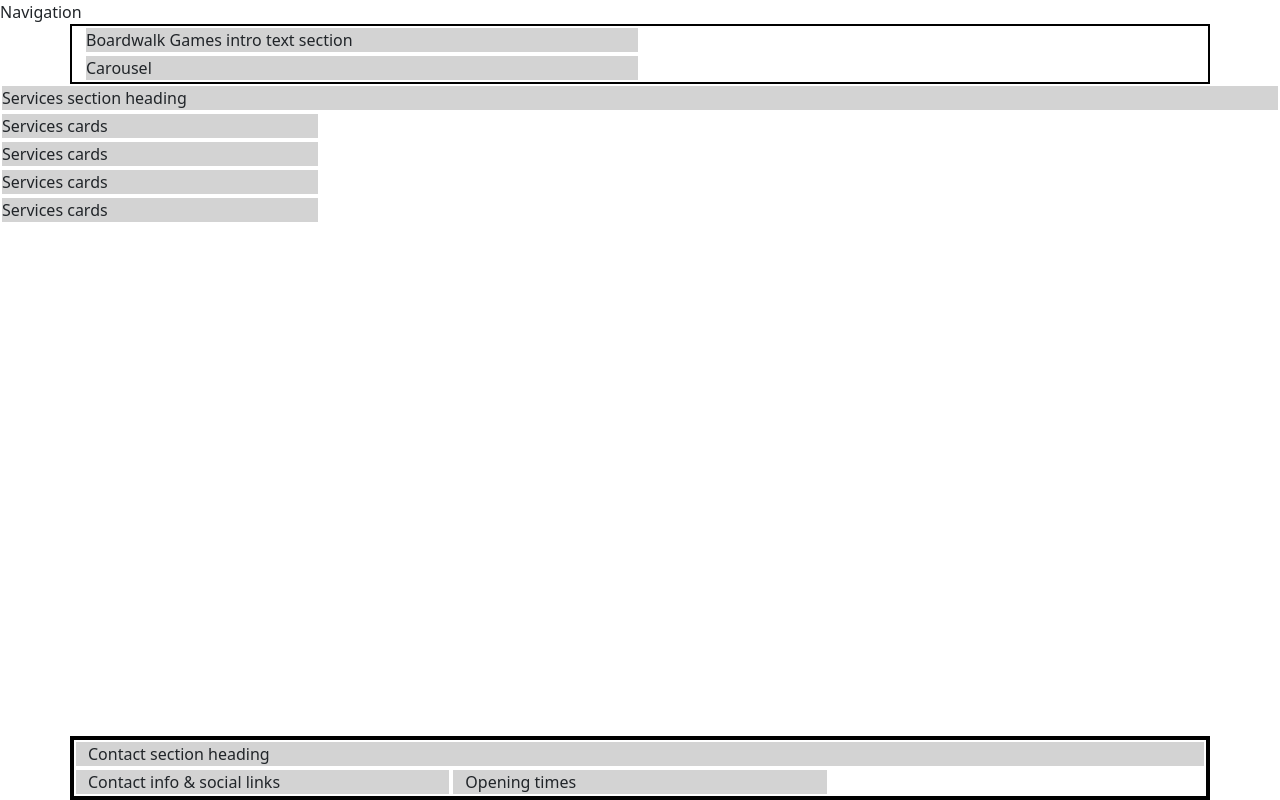
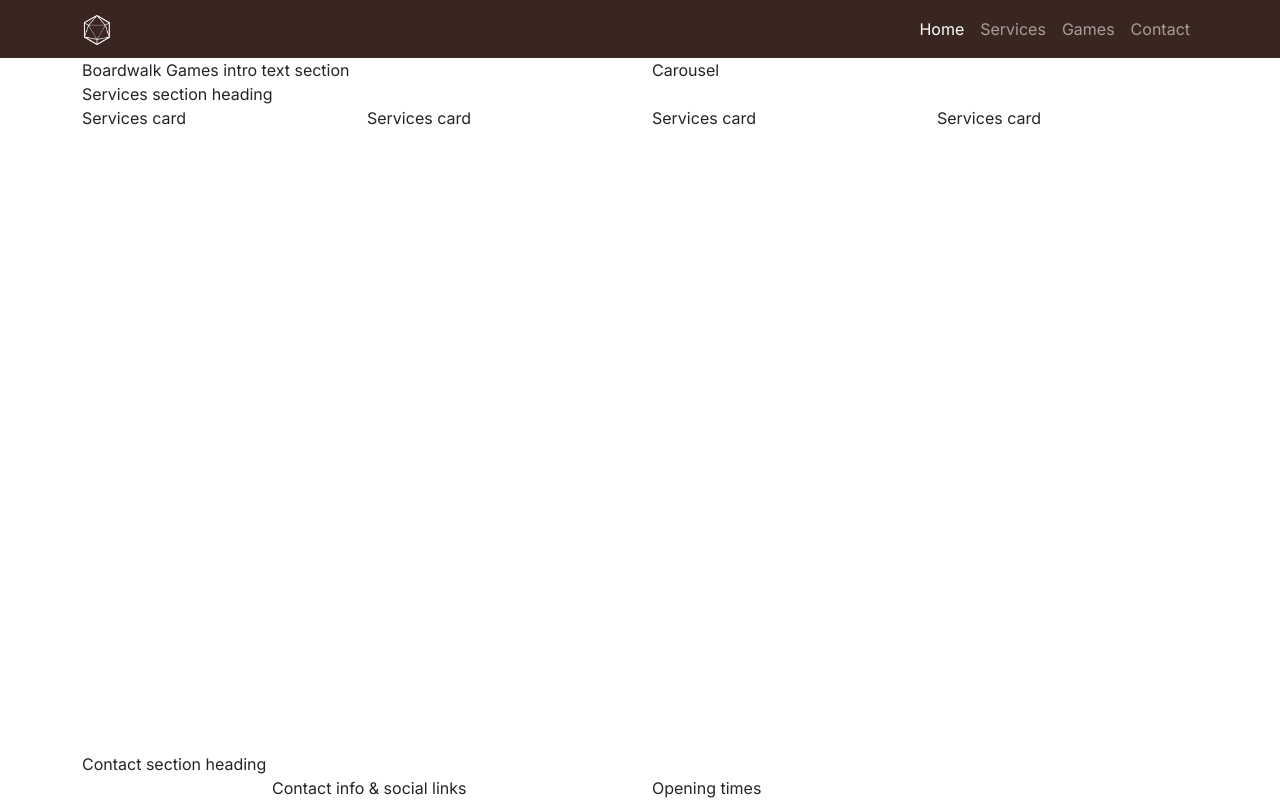
Before and after one commit to RaunTheIronshod/boardwalk-games, a plain HTML site: page index.html in a window 1280 px wide. Drawn offline with nearby package versions, Linux system fonts and the light colour scheme; a web font is replaced by a local one.

Commit message:
Add homepage navigation and styled the navbar

```diff
--- a/Assets/css/style.css
+++ b/Assets/css/style.css
@@ -1,17 +1,18 @@
-/* google fonts */
-@import url("https://fonts.googleapis.com/css2?family=Inter:ital,opsz,wght@0,14..32,100..900;1,14..32,100..900&family=Lato:wght@300&family=Macondo&family=Oswald:wght@200..700&display=swap");
+/* Google fonts import */
+@import url("https://fonts.googleapis.com/css2?family=Inter:wght@100..900&family=Macondo&display=swap");
 
 /* CSS Variables */
 :root {
     --primary-font: "Inter", sans-serif;
-    --secondary-font: "Macondo", sans-serif;
+    --secondary-font: "Macondo", cursive;
     --primary-color: #3a2620; /* dark brown */
     --secondary-color: #aa9581; /* light brown */
     --highlight-color: #416a8e; /* blue */
     --highlight-color-light: #7a9fc2; /* light blue */
 }
 
-/* Global Styles */
+/* Global styles */
+
 body {
     font-family: var(--primary-font);
 }
@@ -23,13 +24,22 @@ h3 {
     color: var(--primary-color);
 }
 
-sub-heading-color {
+.sub-heading-color {
     color: var(--highlight-color);
 }
 
+/* Navbar styles */
+
+#navbar {
+    background-color: var(--primary-color);
+}
+
+#navbar .logo {
+    width: 30px;
+}
 /* grid visualisation CSS for testing */
 
-.container,
+/* .container,
 .row {
     border: 2px solid black;
 }
@@ -37,4 +47,4 @@ sub-heading-color {
 .col-12 {
     border: 2px solid white;
     background-color: lightgray;
-}
+} */
--- a/index.html
+++ b/index.html
@@ -5,7 +5,7 @@
     <meta charset="UTF-8">
     <meta name="viewport" content="width=device-width, initial-scale=1.0">
     <meta name="description"
-        content="Boardwalk Games, your ultimate gaming retreat! Perfect for casual gamers, enthusiasts, and student gatherings. Visit us for your next adventure in board gaming.">
+        content="Boardwalk Games, your ultimate gaming retreat!  Perfect for casual gamers, enthusiasts, and student gatherings.  Visit us for your next adventure in board gaming.">
     <title>Boardwalk Games | Home</title>
 
     <!-- favicons generated by favicon.io -->
@@ -13,22 +13,50 @@
     <link rel="icon" type="image/png" sizes="32x32" href="assets/images/favicon-32x32.png">
     <link rel="icon" type="image/png" sizes="16x16" href="assets/images/favicon-16x16.png">
 
-    <!-- Google Fonts -->
-    <style>
 
-    </style>
+    <!-- Bootstrap 5 CSS -->
+    <link href="https://cdn.jsdelivr.net/npm/bootstrap@5.3.3/dist/css/bootstrap.min.css" rel="stylesheet"
+        integrity="sha384-QWTKZyjpPEjISv5WaRU9OFeRpok6YctnYmDr5pNlyT2bRjXh0JMhjY6hW+ALEwIH" crossorigin="anonymous">
 
-
+    <!-- Custom CSS -->
     <link rel="stylesheet" href="assets/css/style.css">
 </head>
 
+<!-- Classes on body set to work with mt-auto on footer to ensure it always stays at the bottom of the page -->
+
 <body class="d-flex flex-column min-vh-100">
     <!-- Navigation -->
-    <div>Navigation</div>
+    <nav id="navbar" class="navbar navbar-expand-lg" data-bs-theme="dark">
+        <div class="container">
+            <a class="navbar-brand" href="index.html">
+                <img src="assets/images/logo-sm-white.png" alt="Boardwalk Games logo" class="logo">
+            </a>
+            <button class="navbar-toggler" type="button" data-bs-toggle="collapse" data-bs-target="#navbarNav"
+                aria-controls="navbarNav" aria-expanded="false" aria-label="Toggle navigation">
+                <span class="navbar-toggler-icon"></span>
+            </button>
+            <div class="collapse navbar-collapse" id="navbarNav">
+                <ul class="navbar-nav ms-auto">
+                    <li class="nav-item">
+                        <a class="nav-link active" aria-current="page" href="index.html">Home</a>
+                    </li>
+                    <li class="nav-item">
+                        <a class="nav-link" href="#">Services</a>
+                    </li>
+                    <li class="nav-item">
+                        <a class="nav-link" href="game-library.html">Games</a>
+                    </li>
+                    <li class="nav-item">
+                        <a class="nav-link" href="#">Contact</a>
+                    </li>
+                </ul>
+            </div>
+        </div>
+    </nav>
 
     <!-- Header with carousel -->
     <header class="container">
-        <div>
+        <div class="row">
             <div class="col-12 col-xl-6">Boardwalk Games intro text section</div>
             <div class="col-12 col-xl-6">Carousel</div>
         </div>
@@ -36,36 +64,40 @@
 
     <!-- main element to hold all key sections of the home page. It is not part of the grid structure -->
     <main>
-        <section>
-            <div class="col-12">Services section heading</div>
-            <div class="col-12 col-md-6 col-xl-3">Services cards</div>
-            <div class="col-12 col-md-6 col-xl-3">Services cards</div>
-            <div class="col-12 col-md-6 col-xl-3">Services cards</div>
-            <div class="col-12 col-md-6 col-xl-3">Services cards</div>
+        <!-- Services section -->
+        <section class="container">
+            <div class="row">
+                <div class="col-12">Services section heading</div>
+                <div class="col-12 col-md-6 col-xl-3">Services card</div>
+                <div class="col-12 col-md-6 col-xl-3">Services card</div>
+                <div class="col-12 col-md-6 col-xl-3">Services card</div>
+                <div class="col-12 col-md-6 col-xl-3">Services card</div>
+            </div>
         </section>
     </main>
 
     <!-- Footer / contact section -->
+    <!-- mt-auto added to push footer to the bottom of the page -->
     <footer class="mt-auto">
         <div class="container">
-            <div class="row">
+            <div class="row justify-content-center">
                 <div class="col-12">Contact section heading</div>
-                <!-- Contact Info -->
+                <!-- Contact info -->
                 <div class="col-12 col-md-6 col-xl-4">Contact info & social links</div>
                 <!-- Opening times -->
                 <div class="col-12 col-md-6 col-xl-4">Opening times</div>
             </div>
         </div>
     </footer>
-    <!-- Bootstrap -->
-    <link href="https://cdn.jsdelivr.net/npm/bootstrap@5.3.8/dist/css/bootstrap.min.css" rel="stylesheet"
-        integrity="sha384-sRIl4kxILFvY47J16cr9ZwB07vP4J8+LH7qKQnuqkuIAvNWLzeN8tE5YBujZqJLB" crossorigin="anonymous">
-    <script src="https://cdn.jsdelivr.net/npm/bootstrap@5.3.8/dist/js/bootstrap.bundle.min.js"
-        integrity="sha384-FKyoEForCGlyvwx9Hj09JcYn3nv7wiPVlz7YYwJrWVcXK/BmnVDxM+D2scQbITxI"
-        crossorigin="anonymous"></script>
 
-    <!-- Font Awesome -->
-    <script src="https://kit.fontawesome.com/e0305cd553.js" crossorigin="anonymous"></script>
+    <!-- Bootstrap JS -->
+    <script src="https://cdn.jsdelivr.net/npm/bootstrap@5.3.3/dist/js/bootstrap.bundle.min.js"
+        integrity="sha384-YvpcrYf0tY3lHB60NNkmXc5s9fDVZLESaAA55NDzOxhy9GkcIdslK1eN7N6jIeHz" crossorigin="anonymous">
+        </script>
+
+    <!-- Font Awesome kit -->
+    <script src="https://kit.fontawesome.com/aa9af45995.js" crossorigin="anonymous"></script>
+
 </body>
 
 </html>
```
Also changed, not shown: game-library.html (added, +91 -0 lines).
